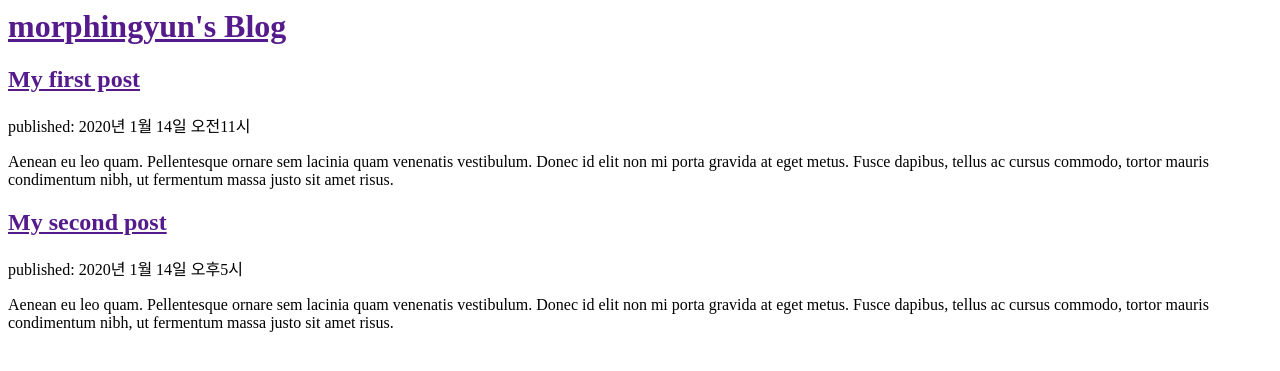
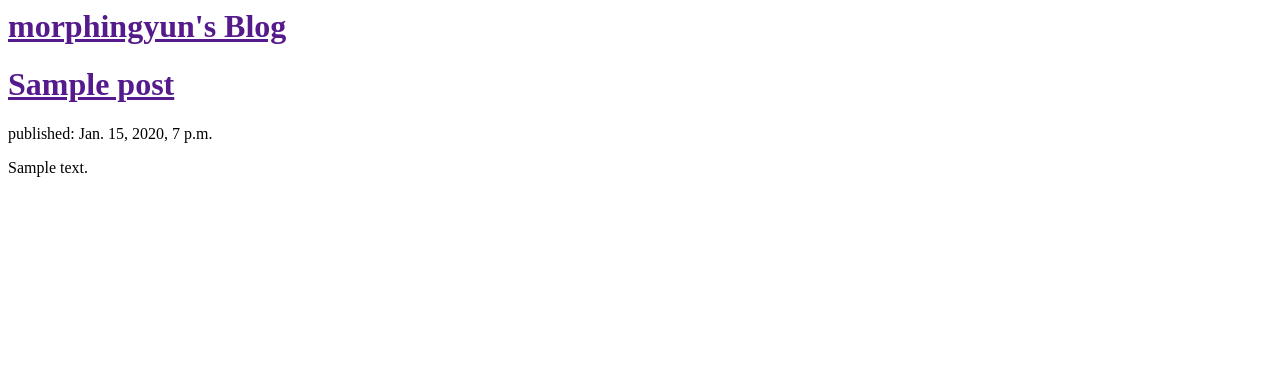
Before and after one commit to dignowhere/my-first-blog, a Django app: template blog/templates/blog/post_list.html in a window 1280 px wide. Shown: the top 371 px of the page. Run offline with Django 3.2, Linux system fonts and the light colour scheme; the template is opened without the code that fills it: values that come from a table or form of the project are taken from there, others are empty; tables that the repository leaves empty hold one stand-in row (values such as "Sample post").

Commit message:
Modified templates to display posts form database,.

```diff
--- a/blog/models.py
+++ b/blog/models.py
@@ -12,7 +12,7 @@ class Post(models.Model):
             blank=True, null=True)
 
     def publish(self):
-        self.published_date = timezon.now()
+        self.published_date = timezone.now()
         self.save
 
     def __str__(self):
--- a/blog/templates/blog/post_list.html
+++ b/blog/templates/blog/post_list.html
@@ -7,15 +7,12 @@
         <div>
             <h1><a href="">morphingyun's Blog</a></h1>
         </div>
-        <div>
-            <h2><a href="">My first post</a></h2>
-            <p>published: 2020년 1월 14일 오전11시</p>
-            <p>Aenean eu leo quam. Pellentesque ornare sem lacinia quam venenatis vestibulum. Donec id elit non mi porta gravida at eget metus. Fusce dapibus, tellus ac cursus commodo, tortor mauris condimentum nibh, ut fermentum massa justo sit amet risus.</p>
-        </div>
-        <div>
-            <h2><a href="">My second post</a></h2>
-            <p>published: 2020년 1월 14일 오후5시</p>
-            <p>Aenean eu leo quam. Pellentesque ornare sem lacinia quam venenatis vestibulum. Donec id elit non mi porta gravida at eget metus. Fusce dapibus, tellus ac cursus commodo, tortor mauris condimentum nibh, ut fermentum massa justo sit amet risus.</p>
-        </div>
+        {% for post in posts %}
+            <div>
+                <h1><a href="">{{post.title}}</a></h1>
+                <p>published: {{post.published_date}}</p>
+                <p>{{post.text|linebreaksbr}}</p>
+            </div>
+        {% endfor %}
     </body>
 </html>
```
Also changed, not shown: blog/views.py (+6 -1 lines).
